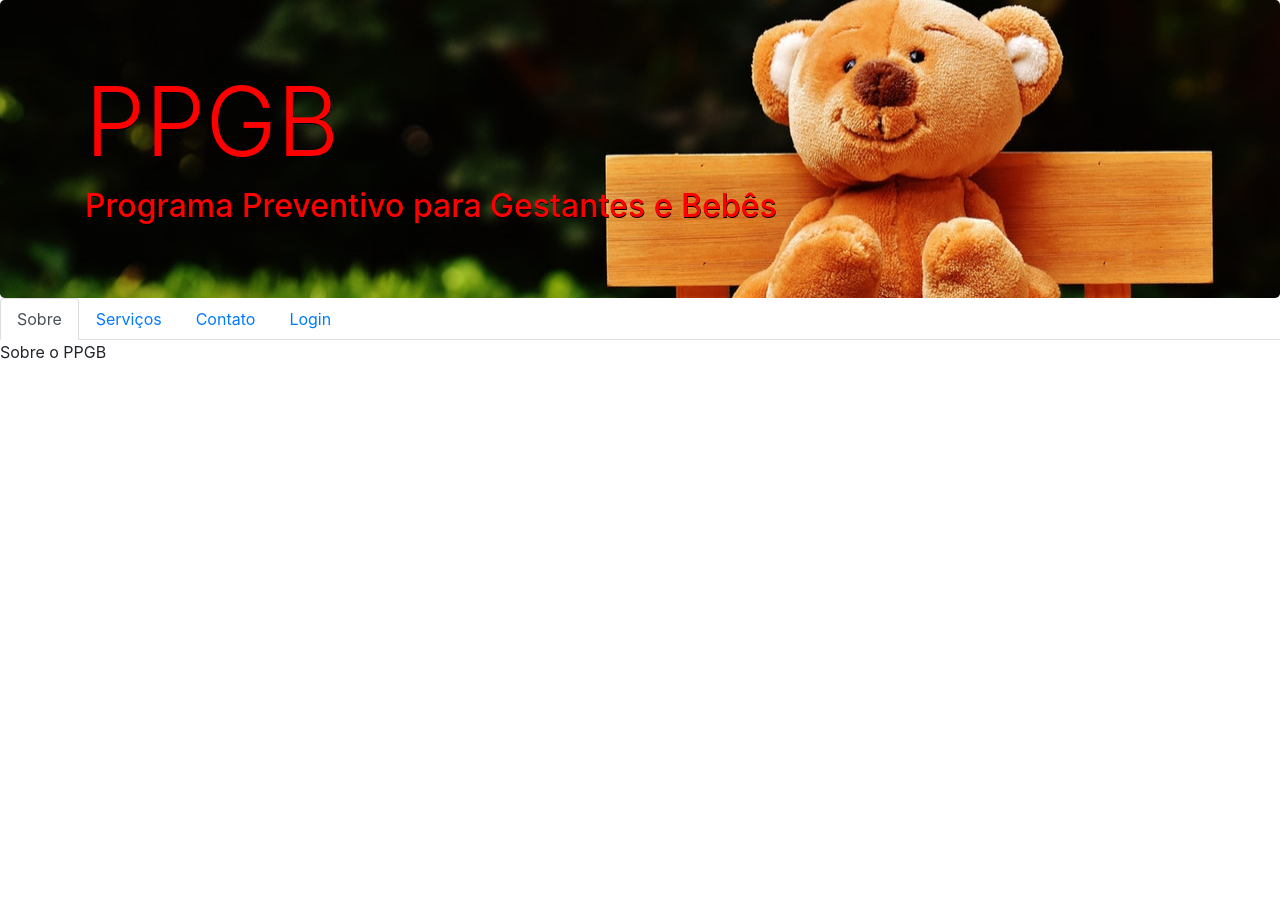
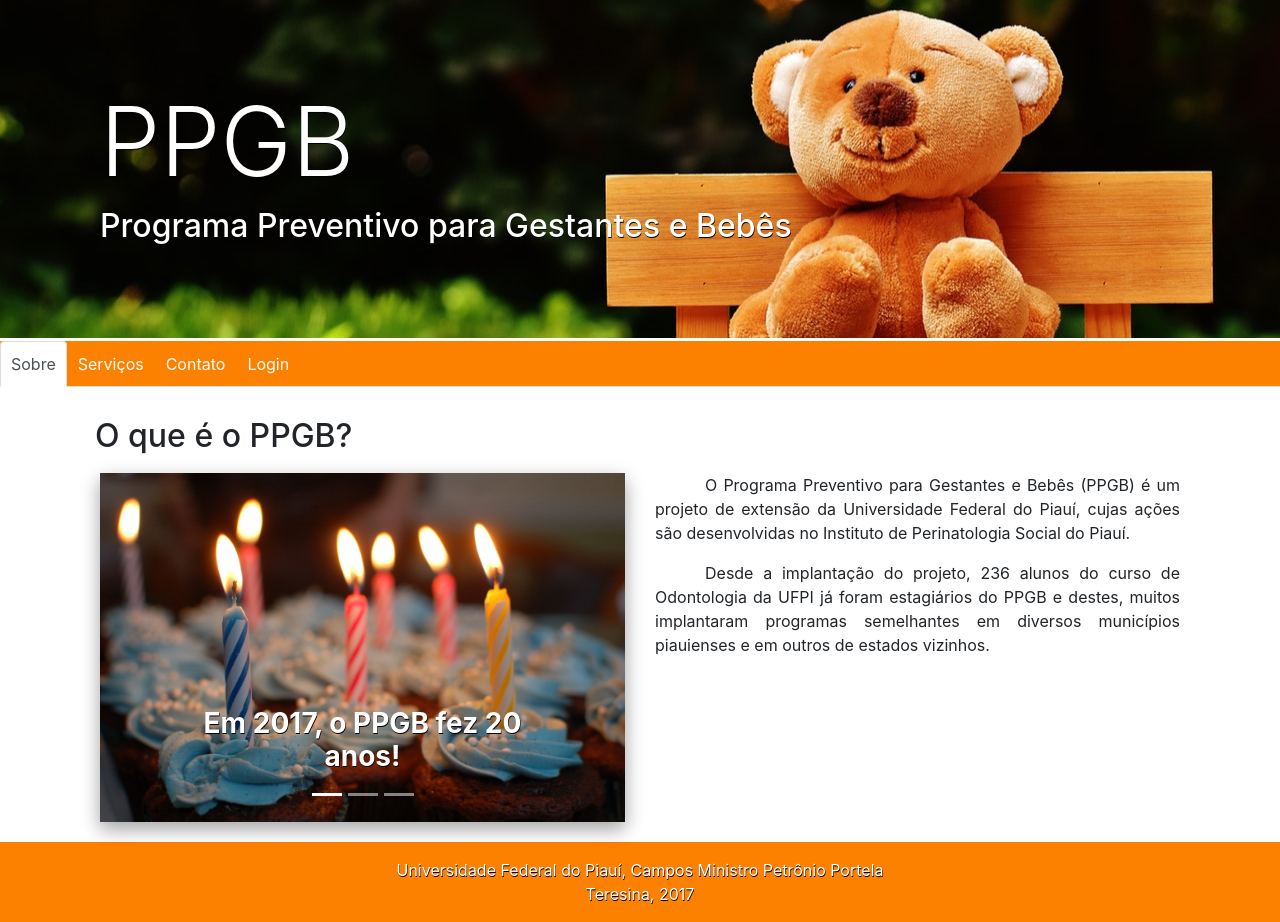
Before and after one commit to jamesperes-zz/clinica_infantil, a Django app: page / in a window 1280 px wide. Before the commit the page ends 359 px from the top, so only its background shows below. Run offline with Django 3.2, Linux system fonts and the light colour scheme; some libraries are stand-ins or nearby versions.

Commit message:
Terminado Home da Interface

```diff
--- /dev/null
+++ b/clinica/core/static/core/css/home.css
@@ -0,0 +1,71 @@
+.jumbotron {
+    margin-bottom: 0px;
+    background-image: url("../img/bear.jpeg");
+    background-color: white;
+    background-size: cover;
+    background-repeat: no-repeat;
+    background-position: center center;
+    border-radius: 0px;
+}
+
+#titulo {
+	color: white;
+	text-shadow: 0.5px 0.5px #000000;
+}
+
+.nav-tabs {
+	background: #fc8100;
+	border-top-style: solid;
+    border-top-color: white;
+}
+
+.nav-item {
+	color: white;
+	padding: 10px;
+	text-decoration: bold;
+}
+
+a:hover {
+	color: white;
+}
+
+.container {
+	padding-left: 30px;
+	padding-right: 30px;
+	padding-top: 20px;
+	padding-bottom: 20px;
+}
+
+p {
+	text-align: justify;
+    text-justify: inter-word;
+    text-indent: 50px;
+}
+
+.cabecalho {
+	padding: 10px;
+}
+
+.cabecalho-spam {
+	padding-top: 70px;
+	padding-bottom: 30px;
+	position: relative;
+}
+
+footer {
+    padding: 1em;
+    color: white;
+    background-color: #fc8100;
+    clear: left;
+    text-align: center;
+}
+
+.carousel-caption {
+	color: white;
+	text-shadow: 0.5px 0.5px #000000;
+
+}
+
+.slide {
+	box-shadow: 0 8px 16px 0 rgba(0, 0, 0, 0.2), 0 6px 20px 0 rgba(0, 0, 0, 0.19);
+}
--- a/clinica/core/static/core/css/homepage.css
+++ /dev/null
@@ -1,13 +0,0 @@
-.jumbotron {
-    margin-bottom: 0px;
-    background-image: url("../img/bear.jpeg");
-    background-color: white;
-    background-size: cover;
-    background-repeat: no-repeat;
-    background-position: center center;
-}
-
-#titulo {
-	color: red;
-	text-shadow: 0.5px 0.5px #000000;
-}
--- a/clinica/core/templates/core/index.html
+++ b/clinica/core/templates/core/index.html
@@ -2,8 +2,11 @@
 <html>
 	<head>
 		<link rel="stylesheet" href="https://maxcdn.bootstrapcdn.com/bootstrap/4.0.0-beta.2/css/bootstrap.min.css" integrity="sha384-PsH8R72JQ3SOdhVi3uxftmaW6Vc51MKb0q5P2rRUpPvrszuE4W1povHYgTpBfshb" crossorigin="anonymous">
-		<script src="https://maxcdn.bootstrapcdn.com/bootstrap/4.0.0-beta.2/js/bootstrap.min.js" integrity="sha384-alpBpkh1PFOepccYVYDB4do5UnbKysX5WZXm3XxPqe5iKTfUKjNkCk9SaVuEZflJ" crossorigin="anonymous"></script>
-		<link rel="stylesheet" type="text/css" href="{% static 'core/css/homepage.css' %}" />
+		<link href="https://fonts.googleapis.com/icon?family=Material+Icons" rel="stylesheet">
+		<link rel="stylesheet" type="text/css" href="{% static 'core/css/home.css' %}" />
+		<script src="https://code.jquery.com/jquery-3.1.1.slim.min.js" integrity="sha384-A7FZj7v+d/sdmMqp/nOQwliLvUsJfDHW+k9Omg/a/EheAdgtzNs3hpfag6Ed950n" crossorigin="anonymous"></script>
+		<script src="https://cdnjs.cloudflare.com/ajax/libs/tether/1.4.0/js/tether.min.js" integrity="sha384-DztdAPBWPRXSA/3eYEEUWrWCy7G5KFbe8fFjk5JAIxUYHKkDx6Qin1DkWx51bBrb" crossorigin="anonymous"></script>
+		<script src="https://maxcdn.bootstrapcdn.com/bootstrap/4.0.0-alpha.6/js/bootstrap.min.js" integrity="sha384-vBWWzlZJ8ea9aCX4pEW3rVHjgjt7zpkNpZk+02D9phzyeVkE+jo0ieGizqPLForn" crossorigin="anonymous"></script>
 
 		<title>PPGB | Início</title>
 	</head>
@@ -14,7 +17,6 @@
   			  <h2 id="titulo">Programa Preventivo para Gestantes e Bebês</h2>
  			</div>
 		</div>
-
 		<nav class="nav nav-tabs" id="myTab" role="tablist">
   			<a class="nav-item nav-link active" id="nav-sobre-tab" data-toggle="tab" href="#nav-sobre" role="tab" aria-controls="nav-sobre" aria-selected="true">Sobre</a>
   			<a class="nav-item nav-link" id="nav-servicos-tab" data-toggle="tab" href="#nav-servicos" role="tab" aria-controls="nav-servicos" aria-selected="false">Serviços</a>
@@ -23,11 +25,108 @@
 		</nav>
 		<div class="tab-content" id="nav-tabContent">
   			<div class="tab-pane fade show active" id="nav-sobre" role="tabpanel" aria-labelledby="nav-sobre-tab">
-  				<p>Sobre o PPGB</p>
+  				<div class="container">
+  					<div class="row">
+    					<div class="col-sm cabecalho">
+     						<h2>O que é o PPGB?</h2>
+   						 </div>
+  					</div>
+  					<div class="row">
+  						<div class="col-sm">
+							<div id="carouselExampleIndicators" class="carousel slide" data-ride="carousel" data-interval="3500">
+  								<ol class="carousel-indicators">
+    								<li data-target="#carouselExampleIndicators" data-slide-to="0" class="active"></li>
+    								<li data-target="#carouselExampleIndicators" data-slide-to="1"></li>
+    								<li data-target="#carouselExampleIndicators" data-slide-to="2"></li>
+  								</ol>
+  								<div class="carousel-inner">
+    								<div class="carousel-item active">
+      									<img class="d-block w-100" src="{% static "core/img/birthday.jpeg" %}" alt="First slide">
+      									<div class="carousel-caption d-none d-md-block">
+    										<h3><b>Em 2017, o PPGB fez 20 anos!</b></h3>
+  										</div>
+    								</div>
+   									<div class="carousel-item">
+      									<img class="d-block w-100" src="{% static "core/img/baby1.jpeg" %}" alt="Second slide">
+      									<div class="carousel-caption d-none d-md-block">
+    										<h3><b>+12.000 crianças foram atendidas</b></h3>
+  										</div>
+    								</div>
+    								<div class="carousel-item">
+      									<img class="d-block w-100" src="{% static "core/img/pregnant.jpeg" %}" alt="Third slide">
+      									<div class="carousel-caption d-none d-md-block">
+    										<h3><b>+40.000 gestantes foram orientadas</b></h3>
+  										</div>
+    								</div>
+  								</div>
+							</div>
+    					</div>
+    					<div class="col-sm">
+     						 <p>
+     						 O Programa Preventivo para Gestantes e Bebês (PPGB) é um projeto de extensão da Universidade Federal do Piauí, cujas ações são desenvolvidas no Instituto de Perinatologia Social do Piauí. </p>
+     						 <p>
+     						 	Desde a implantação do projeto, 236 alunos do curso de Odontologia da UFPI já foram estagiários do PPGB e destes, muitos implantaram programas semelhantes em diversos municípios piauienses e em outros de estados vizinhos.
+     						 </p>
+   						 </div>
+  					</div>
+				</div>
   			</div>
-  			<div class="tab-pane fade" id="nav-servicos" role="tabpanel" aria-labelledby="nav-servicos-tab">Serviços</div>
+  			<div class="tab-pane fade" id="nav-servicos" role="tabpanel" aria-labelledby="nav-servicos-tab">
+  				<div class="container">
+  					<div class="row">
+    					<div class="col-sm cabecalho-spam">
+     						<i class="material-icons" style="font-size:150px;color:black">alarm</i>
+   						 </div>
+   						 <div class="col-sm cabecalho-spam">
+     						<i class="material-icons" style="font-size:150px;color:black">description</i>
+   						 </div>
+  					</div>
+  					<div class="row">
+  						<div class="col-sm">
+							<div id="carouselExampleIndicators" class="carousel slide" data-ride="carousel" data-interval="3500">
+  								<ol class="carousel-indicators">
+    								<li data-target="#carouselExampleIndicators" data-slide-to="0" class="active"></li>
+    								<li data-target="#carouselExampleIndicators" data-slide-to="1"></li>
+    								<li data-target="#carouselExampleIndicators" data-slide-to="2"></li>
+  								</ol>
+  								<div class="carousel-inner">
+    								<div class="carousel-item active">
+      									<img class="d-block w-100" src="{% static "core/img/birthday.jpeg" %}" alt="First slide">
+      									<div class="carousel-caption d-none d-md-block">
+    										<h3><b>Em 2017, o PPGB fez 20 anos!</b></h3>
+  										</div>
+    								</div>
+   									<div class="carousel-item">
+      									<img class="d-block w-100" src="{% static "core/img/baby1.jpeg" %}" alt="Second slide">
+      									<div class="carousel-caption d-none d-md-block">
+    										<h3><b>+12.000 crianças foram atendidas</b></h3>
+  										</div>
+    								</div>
+    								<div class="carousel-item">
+      									<img class="d-block w-100" src="{% static "core/img/pregnant.jpeg" %}" alt="Third slide">
+      									<div class="carousel-caption d-none d-md-block">
+    										<h3><b>+40.000 gestantes foram orientadas</b></h3>
+  										</div>
+    								</div>
+  								</div>
+							</div>
+    					</div>
+    					<div class="col-sm">
+     						 <p>
+     						 O Programa Preventivo para Gestantes e Bebês (PPGB) é um projeto de extensão da Universidade Federal do Piauí, cujas ações são desenvolvidas no Instituto de Perinatologia Social do Piauí. </p>
+     						 <p>
+     						 	Desde a implantação do projeto, 236 alunos do curso de Odontologia da UFPI já foram estagiários do PPGB e destes, muitos implantaram programas semelhantes em diversos municípios piauienses e em outros de estados vizinhos.
+     						 </p>
+   						 </div>
+  					</div>
+				</div>
+  			</div>
   			<div class="tab-pane fade" id="nav-contato" role="tabpanel" aria-labelledby="nav-contato-tab">Contato</div>
   			<div class="tab-pane fade" id="nav-login" role="tabpanel" aria-labelledby="nav-login-tab">Login</div>
 		</div>
+	<footer id="titulo">
+	Universidade Federal do Piauí, Campos Ministro Petrônio Portela
+	<br> Teresina, 2017
+	</footer>
 	</body>
 </html>
```
Also changed, not shown: clinica/clinica/settings.py (line endings or trailing spaces), clinica/core/static/core/img/baby.jpeg (deleted), clinica/core/static/core/img/baby1.jpeg (added), clinica/core/static/core/img/background.jpeg (deleted), clinica/core/static/core/img/birthday.jpeg (added), clinica/core/static/core/img/pregnant.jpeg (added).
